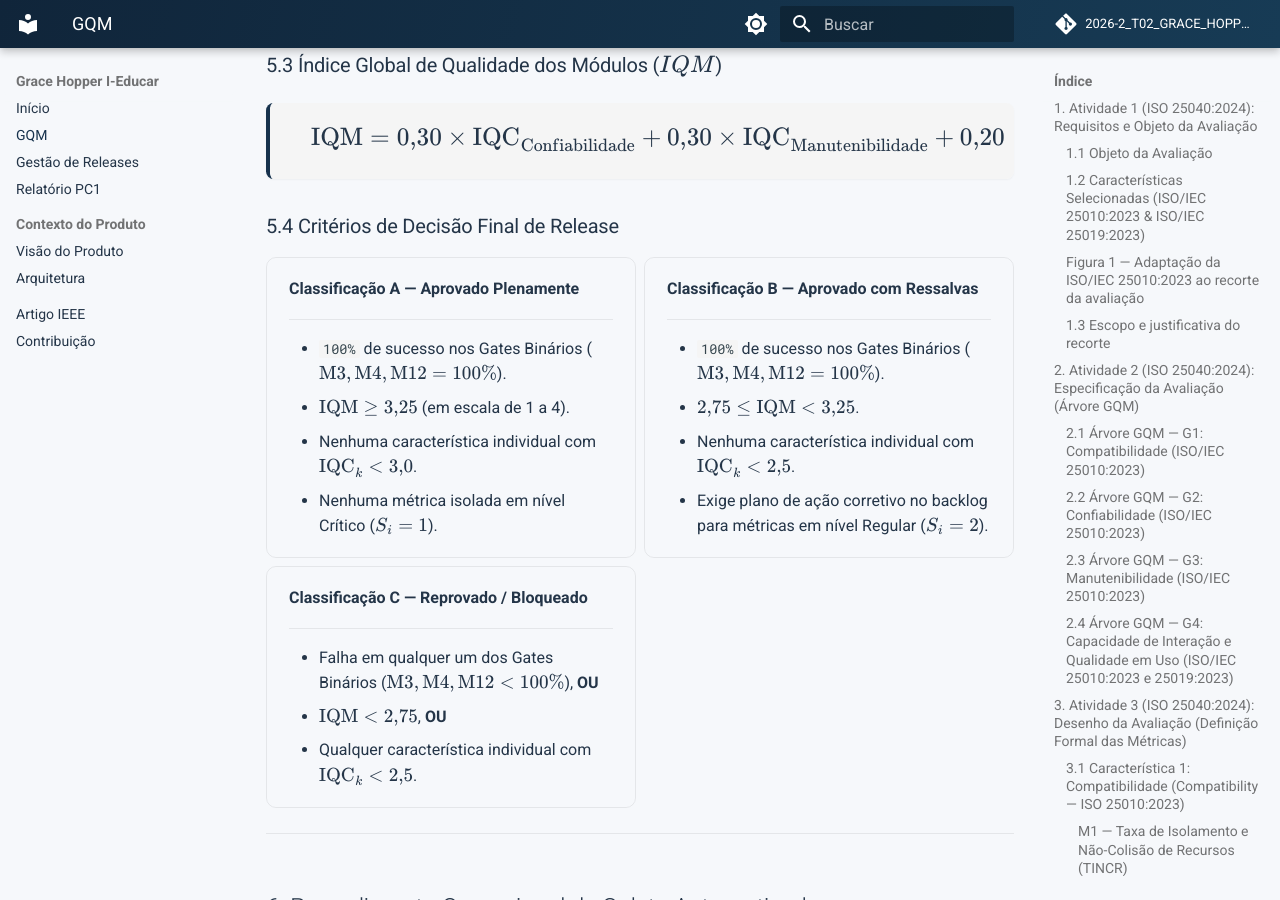
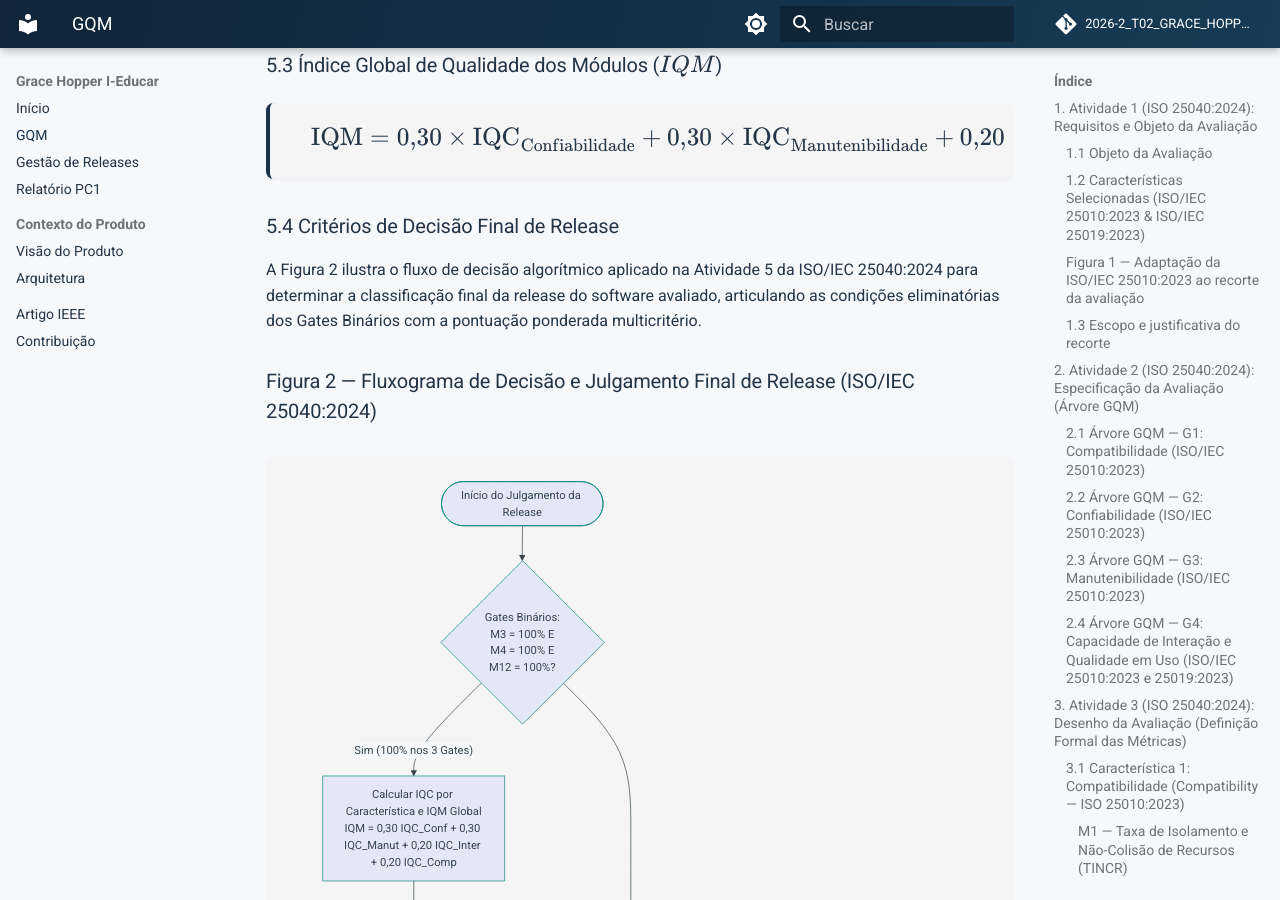
Before and after one commit to FCTE-Qualidade-de-Software-1/2026-2_T02_GRACE_HOPPER, an MkDocs documentation site: the page built from docs/gqm_evaluation_framework.md, in a window 1280 px wide and 900 px high, scrolled down 26712 px. Built offline with MkDocs 1.6.1 and Material for MkDocs 9.7.7, drawn with Linux system fonts in a browser that asks for light colours; comment, search, counter and statistics services are not loaded; some of the changed text lies outside the part shown.

Commit message:
docs(gqm): adicionar fluxograma de decisao global e regras de release #09

````diff
--- a/docs/gqm_evaluation_framework.md
+++ b/docs/gqm_evaluation_framework.md
@@ -615,6 +615,31 @@
 
 ### 5.4 Critérios de Decisão Final de Release
 
+A Figura 2 ilustra o fluxo de decisão algorítmico aplicado na Atividade 5 da ISO/IEC 25040:2024 para determinar a classificação final da release do software avaliado, articulando as condições eliminatórias dos Gates Binários com a pontuação ponderada multicritério.
+
+### Figura 2 — Fluxograma de Decisão e Julgamento Final de Release (ISO/IEC 25040:2024)
+
+```mermaid
+flowchart TD
+    Start(["Início do Julgamento da Release"]) --> Gates{"Gates Binários:<br/>M3 = 100% E<br/>M4 = 100% E<br/>M12 = 100%?"}
+
+    Gates -- "Não (Falha em qualquer Gate)" --> ClassC["Classificação C: REPROVADO / BLOQUEADO<br/>(Bloqueio imediato para produção)"]
+
+    Gates -- "Sim (100% nos 3 Gates)" --> CalcIQM["Calcular IQC por Característica e IQM Global<br/>IQM = 0,30 IQC_Conf + 0,30 IQC_Manut + 0,20 IQC_Inter + 0,20 IQC_Comp"]
+
+    CalcIQM --> CheckA{"Critérios de Excelência:<br/>IQM >= 3,25 E<br/>Todos os IQC_k >= 3,0 E<br/>Nenhuma Métrica Crítica (S_i = 1)?"}
+
+    CheckA -- "Sim" --> ClassA["Classificação A: APROVADO PLENAMENTE<br/>(Pronto para produção e homologação)"]
+
+    CheckA -- "Não" --> CheckB{"Critérios de Aprovação com Ressalvas:<br/>IQM >= 2,75 E<br/>Todos os IQC_k >= 2,5?"}
+
+    CheckB -- "Sim" --> ClassB["Classificação B: APROVADO COM RESSALVAS<br/>(Exige plano de ação corretivo no backlog)"]
+
+    CheckB -- "Não (IQM < 2,75 ou algum IQC_k < 2,5)" --> ClassC
+```
+
+*Fonte: Elaborado pelos autores conforme processo de avaliação da ISO/IEC 25040:2024.*
+
 <div class="grid cards" markdown>
 
 -   **Classificação A — Aprovado Plenamente**
````
